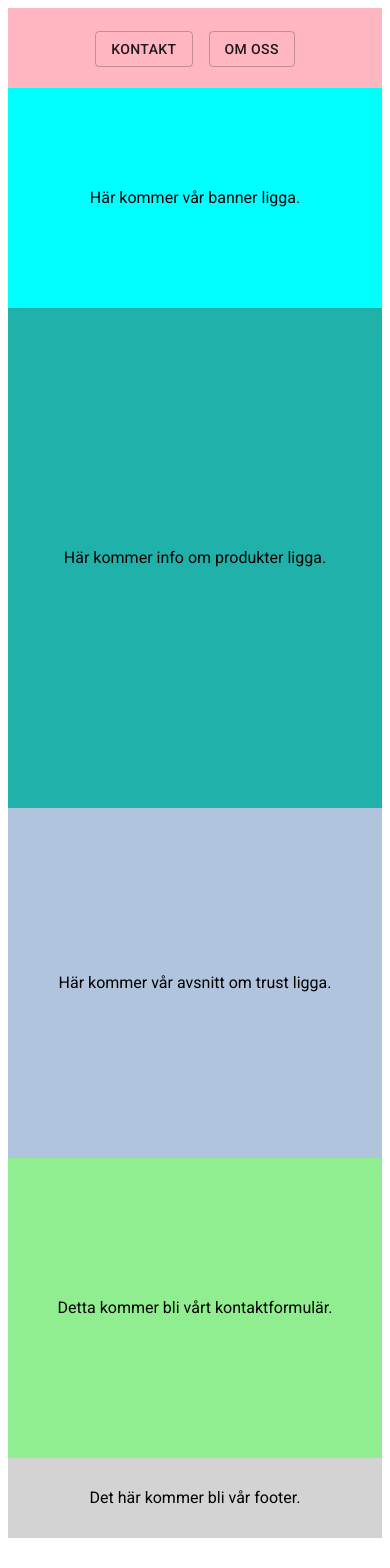
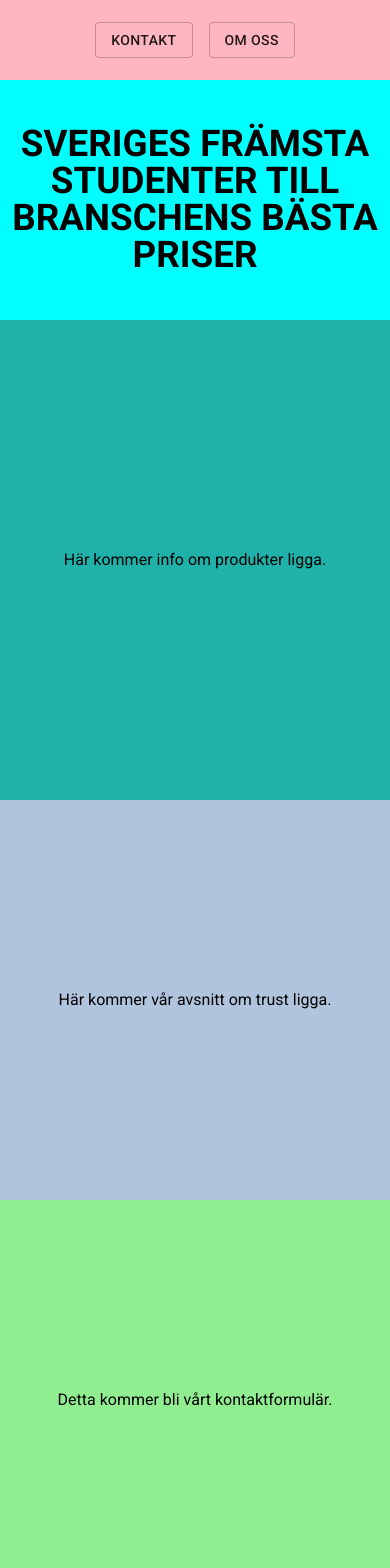
Before and after one commit to johniversen/wkit-website, a React (Create React App) app: page / in a window 390 px wide. Shown: the top 1568 px of the page. Before the commit the page ends 1546 px from the top, so only its background shows below. Built offline with nearby package versions, Linux system fonts and the light colour scheme.

Commit message:
Made all components flex and made the heights responsive

```diff
--- a/src/App.css
+++ b/src/App.css
@@ -1,3 +1,48 @@
+html, body, div, span, applet, object, iframe,
+h1, h2, h3, h4, h5, h6, p, blockquote, pre,
+a, abbr, acronym, address, big, cite, code,
+del, dfn, em, img, ins, kbd, q, s, samp,
+small, strike, strong, sub, sup, tt, var,
+b, u, i, center,
+dl, dt, dd, ol, ul, li,
+fieldset, form, label, legend,
+table, caption, tbody, tfoot, thead, tr, th, td,
+article, aside, canvas, details, embed,
+figure, figcaption, footer, header, hgroup,
+menu, nav, output, ruby, section, summary,
+time, mark, audio, video {
+	margin: 0;
+	padding: 0;
+	border: 0;
+	font-size: 100%;
+	font: inherit;
+	vertical-align: baseline;
+}
+/* HTML5 display-role reset for older browsers */
+article, aside, details, figcaption, figure,
+footer, header, hgroup, menu, nav, section {
+	display: block;
+}
+body {
+	line-height: 1;
+}
+ol, ul {
+	list-style: none;
+}
+blockquote, q {
+	quotes: none;
+}
+blockquote:before, blockquote:after,
+q:before, q:after {
+	content: '';
+	content: none;
+}
+table {
+	border-collapse: collapse;
+	border-spacing: 0;
+}
+
+/* My css */
 body {
   font-family: Roboto;
 }
--- a/src/Banner.css
+++ b/src/Banner.css
@@ -1,6 +1,13 @@
 #banner-container {
   text-align: center;
   background-color: aqua;
-  height: 220px;
-  line-height: 220px;
+  display: flex;
+  align-items: center;
+  justify-content: center;
+  height: 15rem;
 }
+
+h1 {
+  font-size: 2.3rem;
+  font-weight: bold;
+}
--- a/src/Banner.js
+++ b/src/Banner.js
@@ -5,7 +5,9 @@
   render () {
     return (
       <div id="banner-container">
-        Här kommer vår banner ligga.
+        <h1>
+          SVERIGES FRÄMSTA STUDENTER TILL BRANSCHENS BÄSTA PRISER
+        </h1>
       </div>
     );
   }
--- a/src/Contact.css
+++ b/src/Contact.css
@@ -1,6 +1,8 @@
 #contact-container {
   text-align: center;
   background-color: lightgreen;
-  height: 300px;
-  line-height: 300px;
+  height: 25rem;
+  display: flex;
+  align-items: center;
+  justify-content: center;
 }
--- a/src/Footer.css
+++ b/src/Footer.css
@@ -1,6 +1,8 @@
 #footer-container {
   text-align: center;
   background-color: lightgray;
-  height: 80px;
-  line-height: 80px;
+  height: 5rem;
+  display: flex;
+  align-items: center;
+  justify-content: center;
 }
--- a/src/Header.css
+++ b/src/Header.css
@@ -1,6 +1,8 @@
 #header-container {
   text-align: center;
   background-color: lightpink;
-  height: 80px;
-  line-height: 80px;
+  height: 5rem;
+  display: flex;
+  align-items: center;
+  justify-content: center;
 }
--- a/src/Header.js
+++ b/src/Header.js
@@ -1,5 +1,4 @@
 import React, { Component } from 'react';
-import 'typeface-roboto';
 import './Header.css';
 import LinkButton from './LinkButton';
 
--- a/src/LinkButton.js
+++ b/src/LinkButton.js
@@ -1,5 +1,4 @@
 import React from 'react';
-import 'typeface-roboto';
 import Button from '@material-ui/core/Button';
 import { makeStyles } from '@material-ui/core/styles';
 
--- a/src/Products.css
+++ b/src/Products.css
@@ -1,6 +1,8 @@
 #products-container {
   text-align: center;
   background-color: lightseagreen;
-  height: 500px;
-  line-height: 500px;
+  height: 30rem;
+  display: flex;
+  align-items: center;
+  justify-content: center;
 }
--- a/src/Trust.css
+++ b/src/Trust.css
@@ -1,6 +1,8 @@
 #trust-container {
   text-align: center;
   background-color: lightsteelblue;
-  height: 350px;
-  line-height: 350px;
+  height: 25rem;
+  display: flex;
+  align-items: center;
+  justify-content: center;
 }
```
